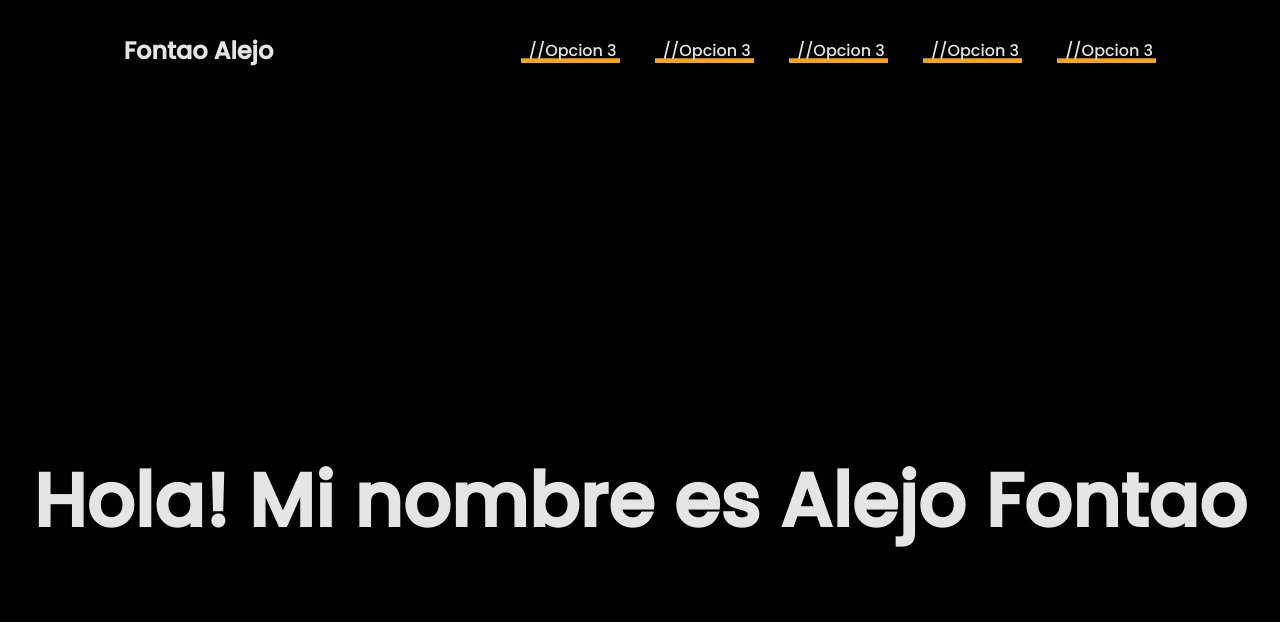
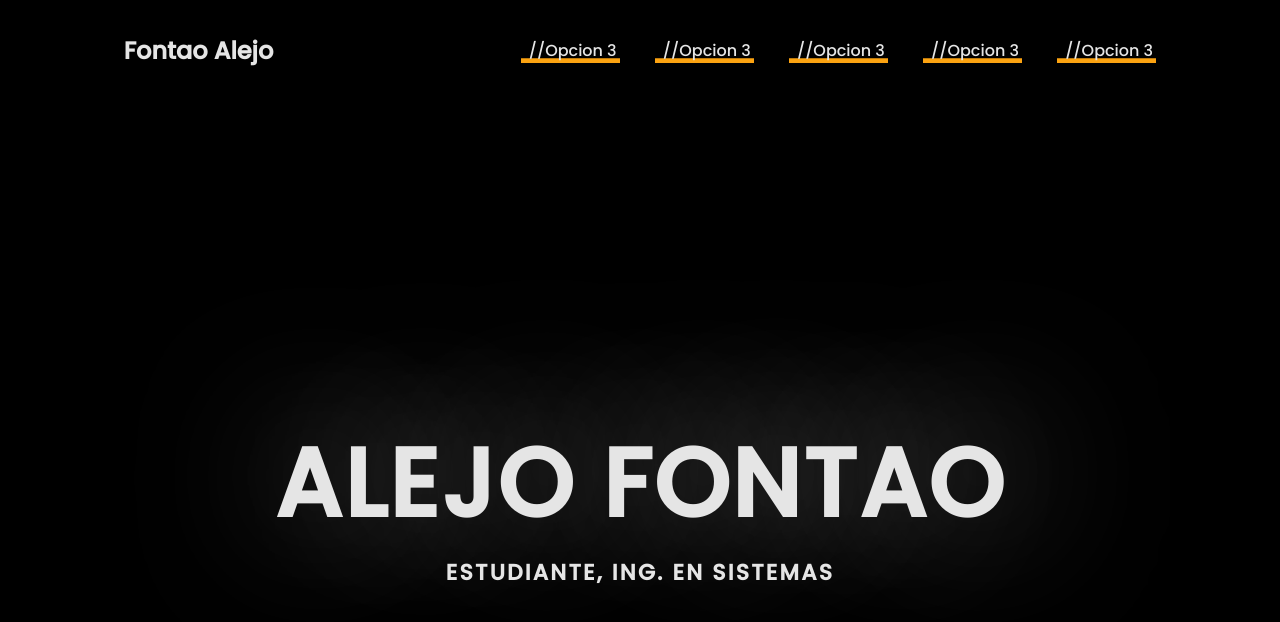
Before and after one commit to AleFontao/Portfolio, an Angular app in the folder portfolioAngular/: page / in a window 1280 px wide. Shown: the top 622 px of the page. Built offline with nearby package versions, Linux system fonts and the light colour scheme.

Commit message:
Cambios presentation

```diff
--- a/portfolioAngular/src/app/app.component.html
+++ b/portfolioAngular/src/app/app.component.html
@@ -40,5 +40,10 @@
 </header>
 
 <section id="presentation">
-  <h1>Hola! Mi nombre es Alejo Fontao</h1>
+  <h1>Alejo Fontao</h1>
+  <h5>Estudiante, Ing. En Sistemas</h5>
 </section>
+
+<section id="aptitudes">
+
+</section>
--- a/portfolioAngular/src/app/app.component.scss
+++ b/portfolioAngular/src/app/app.component.scss
@@ -75,3 +75,20 @@
     //background-color: var(--color2);
     font-size: 50px;
 }
+
+#presentation h5{
+    font-size: 22px;
+    text-transform: uppercase;
+    letter-spacing: 2.2px;
+}
+
+#presentation h1{
+    font-size: 7.5vw;
+    text-transform: uppercase;
+    letter-spacing: 2.2px;
+    text-shadow: 10px -10px 150px rgba(255, 255, 255, 0.637)
+}
+
+#aptitudes{
+
+}
```
